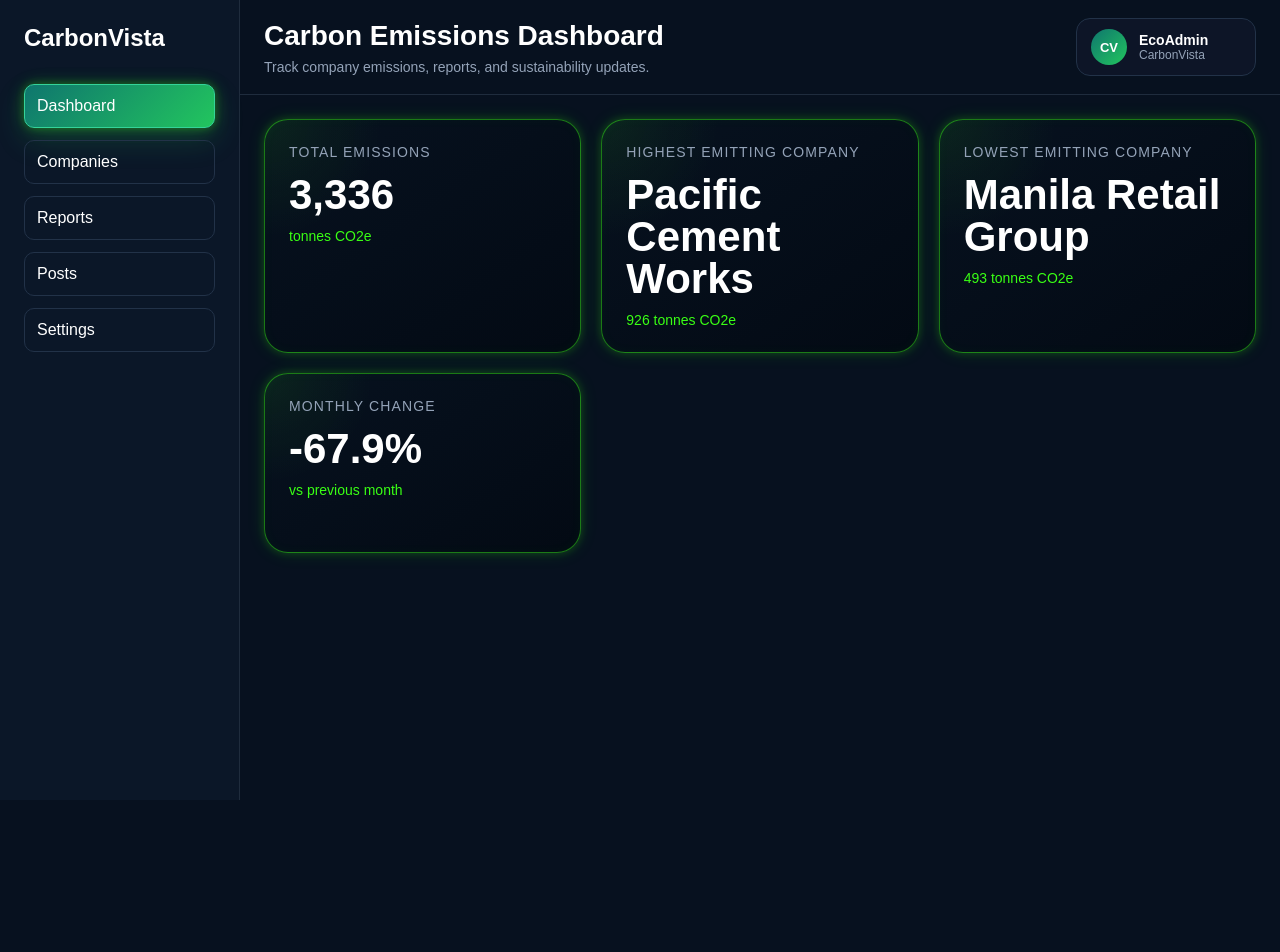
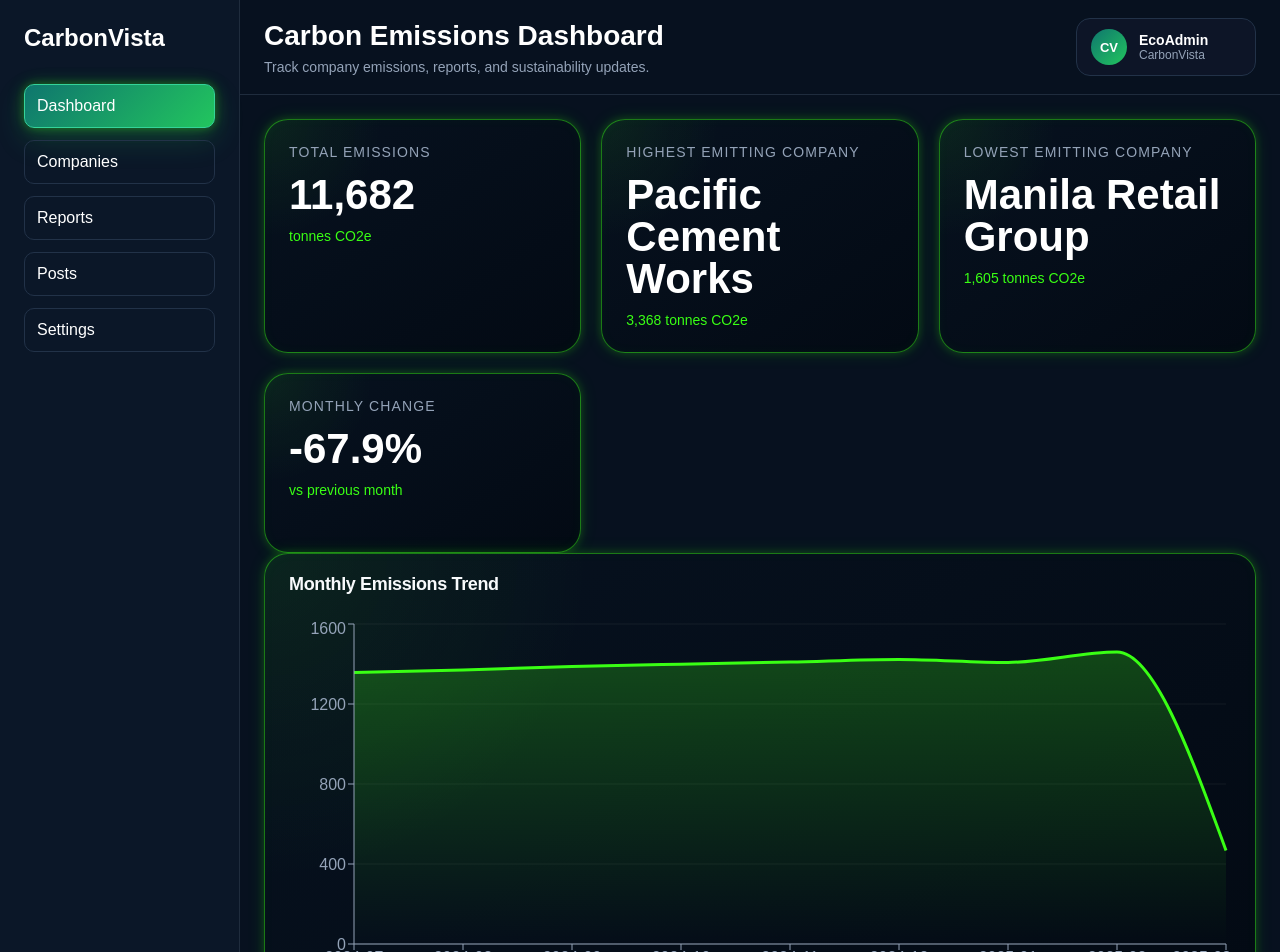
Before and after one commit to Jayzeek2025/Carbon-Emission-Dashboard, a Next.js app: page / in a window 1280 px wide. Shown: the top 952 px of the page. Before the commit the page ends 800 px from the top, so only its background shows below. Built offline with nearby package versions, Linux system fonts and the light colour scheme.

Commit message:
feat: add monthly emissions trend chart

```diff
--- a/src/app/page.tsx
+++ b/src/app/page.tsx
@@ -5,6 +5,7 @@ import SummaryCards from "@/components/dashboard/SummaryCards";
 
 import ErrorState from "@/components/ui/ErrorState";
 import LoadingState from "@/components/ui/LoadingState";
+import MonthlyEmissionsChart from "@/components/dashboard/MonthlyEmissionsChart";
 
 import { useDashboardData } from "@/hooks/useDashboardData";
 
@@ -23,7 +24,10 @@ export default function Home() {
       {!loading && !error && (
   <>
     <SummaryCards companies={companies} />
+
+    <MonthlyEmissionsChart companies={companies} />
   </>
+
 )}
     </AppShell>
   );
--- /dev/null
+++ b/src/components/dashboard/MonthlyEmissionsChart.tsx
@@ -0,0 +1,103 @@
+"use client";
+
+import {
+  Area,
+  AreaChart,
+  CartesianGrid,
+  ResponsiveContainer,
+  Tooltip,
+  XAxis,
+  YAxis,
+} from "recharts";
+
+import Card from "@/components/ui/Card";
+import type { Company } from "@/types/emissions";
+import { getMonthlyTotals } from "@/utils/emissions";
+
+type MonthlyEmissionsChartProps = {
+  companies: Company[];
+};
+
+export default function MonthlyEmissionsChart({
+  companies,
+}: MonthlyEmissionsChartProps) {
+  const allEmissions = companies.flatMap(
+    (company) => company.emissions,
+  );
+
+  const monthlyTotals =
+    getMonthlyTotals(allEmissions);
+
+  const chartData = Object.entries(
+    monthlyTotals,
+  ).map(([month, total]) => ({
+    month,
+    total,
+  }));
+
+  return (
+    <Card title="Monthly Emissions Trend">
+      <div
+        style={{
+          width: "100%",
+          height: 360,
+        }}
+      >
+        <ResponsiveContainer>
+          <AreaChart data={chartData}>
+            <defs>
+              <linearGradient
+                id="emissionsGradient"
+                x1="0"
+                y1="0"
+                x2="0"
+                y2="1"
+              >
+                <stop
+                  offset="0%"
+                  stopColor="#39ff14"
+                  stopOpacity={0.4}
+                />
+
+                <stop
+                  offset="100%"
+                  stopColor="#39ff14"
+                  stopOpacity={0}
+                />
+              </linearGradient>
+            </defs>
+
+            <CartesianGrid
+              stroke="rgba(255,255,255,0.06)"
+              vertical={false}
+            />
+
+            <XAxis
+              dataKey="month"
+              stroke="#94a3b8"
+            />
+
+            <YAxis stroke="#94a3b8" />
+
+            <Tooltip
+              contentStyle={{
+                background: "#07111f",
+                border: "1px solid #39ff14",
+                borderRadius: "12px",
+                color: "white",
+              }}
+            />
+
+            <Area
+              type="monotone"
+              dataKey="total"
+              stroke="#39ff14"
+              strokeWidth={3}
+              fill="url(#emissionsGradient)"
+            />
+          </AreaChart>
+        </ResponsiveContainer>
+      </div>
+    </Card>
+  );
+}
--- a/src/data/companies.ts
+++ b/src/data/companies.ts
@@ -6,6 +6,18 @@ export const companies: Company[] = [
     name: "Acme Manufacturing",
     country: "US",
     emissions: [
+      { yearMonth: "2024-07", source: "diesel", emissions: 88 },
+      { yearMonth: "2024-07", source: "electricity", emissions: 172 },
+      { yearMonth: "2024-08", source: "diesel", emissions: 94 },
+      { yearMonth: "2024-08", source: "electricity", emissions: 180 },
+      { yearMonth: "2024-09", source: "diesel", emissions: 102 },
+      { yearMonth: "2024-09", source: "electricity", emissions: 188 },
+      { yearMonth: "2024-10", source: "diesel", emissions: 108 },
+      { yearMonth: "2024-10", source: "electricity", emissions: 194 },
+      { yearMonth: "2024-11", source: "diesel", emissions: 112 },
+      { yearMonth: "2024-11", source: "electricity", emissions: 201 },
+      { yearMonth: "2024-12", source: "diesel", emissions: 118 },
+      { yearMonth: "2024-12", source: "electricity", emissions: 206 },
       { yearMonth: "2025-01", source: "diesel", emissions: 120 },
       { yearMonth: "2025-01", source: "electricity", emissions: 210 },
       { yearMonth: "2025-02", source: "diesel", emissions: 108 },
@@ -18,6 +30,18 @@ export const companies: Company[] = [
     name: "Globex Logistics",
     country: "DE",
     emissions: [
+      { yearMonth: "2024-07", source: "gasoline", emissions: 72 },
+      { yearMonth: "2024-07", source: "diesel", emissions: 132 },
+      { yearMonth: "2024-08", source: "gasoline", emissions: 76 },
+      { yearMonth: "2024-08", source: "diesel", emissions: 138 },
+      { yearMonth: "2024-09", source: "gasoline", emissions: 80 },
+      { yearMonth: "2024-09", source: "diesel", emissions: 144 },
+      { yearMonth: "2024-10", source: "gasoline", emissions: 83 },
+      { yearMonth: "2024-10", source: "diesel", emissions: 150 },
+      { yearMonth: "2024-11", source: "gasoline", emissions: 87 },
+      { yearMonth: "2024-11", source: "diesel", emissions: 154 },
+      { yearMonth: "2024-12", source: "gasoline", emissions: 90 },
+      { yearMonth: "2024-12", source: "diesel", emissions: 158 },
       { yearMonth: "2025-01", source: "gasoline", emissions: 84 },
       { yearMonth: "2025-01", source: "diesel", emissions: 156 },
       { yearMonth: "2025-02", source: "gasoline", emissions: 91 },
@@ -30,6 +54,18 @@ export const companies: Company[] = [
     name: "HanRiver Foods",
     country: "KR",
     emissions: [
+      { yearMonth: "2024-07", source: "lpg", emissions: 88 },
+      { yearMonth: "2024-07", source: "electricity", emissions: 210 },
+      { yearMonth: "2024-08", source: "lpg", emissions: 85 },
+      { yearMonth: "2024-08", source: "electricity", emissions: 204 },
+      { yearMonth: "2024-09", source: "lpg", emissions: 82 },
+      { yearMonth: "2024-09", source: "electricity", emissions: 198 },
+      { yearMonth: "2024-10", source: "lpg", emissions: 79 },
+      { yearMonth: "2024-10", source: "electricity", emissions: 193 },
+      { yearMonth: "2024-11", source: "lpg", emissions: 76 },
+      { yearMonth: "2024-11", source: "electricity", emissions: 190 },
+      { yearMonth: "2024-12", source: "lpg", emissions: 74 },
+      { yearMonth: "2024-12", source: "electricity", emissions: 186 },
       { yearMonth: "2025-01", source: "lpg", emissions: 72 },
       { yearMonth: "2025-01", source: "electricity", emissions: 188 },
       { yearMonth: "2025-02", source: "lpg", emissions: 76 },
@@ -42,6 +78,18 @@ export const companies: Company[] = [
     name: "Manila Retail Group",
     country: "PH",
     emissions: [
+      { yearMonth: "2024-07", source: "electricity", emissions: 118 },
+      { yearMonth: "2024-07", source: "gasoline", emissions: 46 },
+      { yearMonth: "2024-08", source: "electricity", emissions: 124 },
+      { yearMonth: "2024-08", source: "gasoline", emissions: 49 },
+      { yearMonth: "2024-09", source: "electricity", emissions: 130 },
+      { yearMonth: "2024-09", source: "gasoline", emissions: 52 },
+      { yearMonth: "2024-10", source: "electricity", emissions: 136 },
+      { yearMonth: "2024-10", source: "gasoline", emissions: 55 },
+      { yearMonth: "2024-11", source: "electricity", emissions: 140 },
+      { yearMonth: "2024-11", source: "gasoline", emissions: 57 },
+      { yearMonth: "2024-12", source: "electricity", emissions: 145 },
+      { yearMonth: "2024-12", source: "gasoline", emissions: 60 },
       { yearMonth: "2025-01", source: "electricity", emissions: 142 },
       { yearMonth: "2025-01", source: "gasoline", emissions: 58 },
       { yearMonth: "2025-02", source: "electricity", emissions: 151 },
@@ -54,6 +102,18 @@ export const companies: Company[] = [
     name: "Pacific Cement Works",
     country: "US",
     emissions: [
+      { yearMonth: "2024-07", source: "coal", emissions: 295 },
+      { yearMonth: "2024-07", source: "diesel", emissions: 136 },
+      { yearMonth: "2024-08", source: "coal", emissions: 288 },
+      { yearMonth: "2024-08", source: "diesel", emissions: 132 },
+      { yearMonth: "2024-09", source: "coal", emissions: 282 },
+      { yearMonth: "2024-09", source: "diesel", emissions: 129 },
+      { yearMonth: "2024-10", source: "coal", emissions: 275 },
+      { yearMonth: "2024-10", source: "diesel", emissions: 126 },
+      { yearMonth: "2024-11", source: "coal", emissions: 270 },
+      { yearMonth: "2024-11", source: "diesel", emissions: 123 },
+      { yearMonth: "2024-12", source: "coal", emissions: 265 },
+      { yearMonth: "2024-12", source: "diesel", emissions: 121 },
       { yearMonth: "2025-01", source: "coal", emissions: 260 },
       { yearMonth: "2025-01", source: "diesel", emissions: 118 },
       { yearMonth: "2025-02", source: "coal", emissions: 248 },
```
